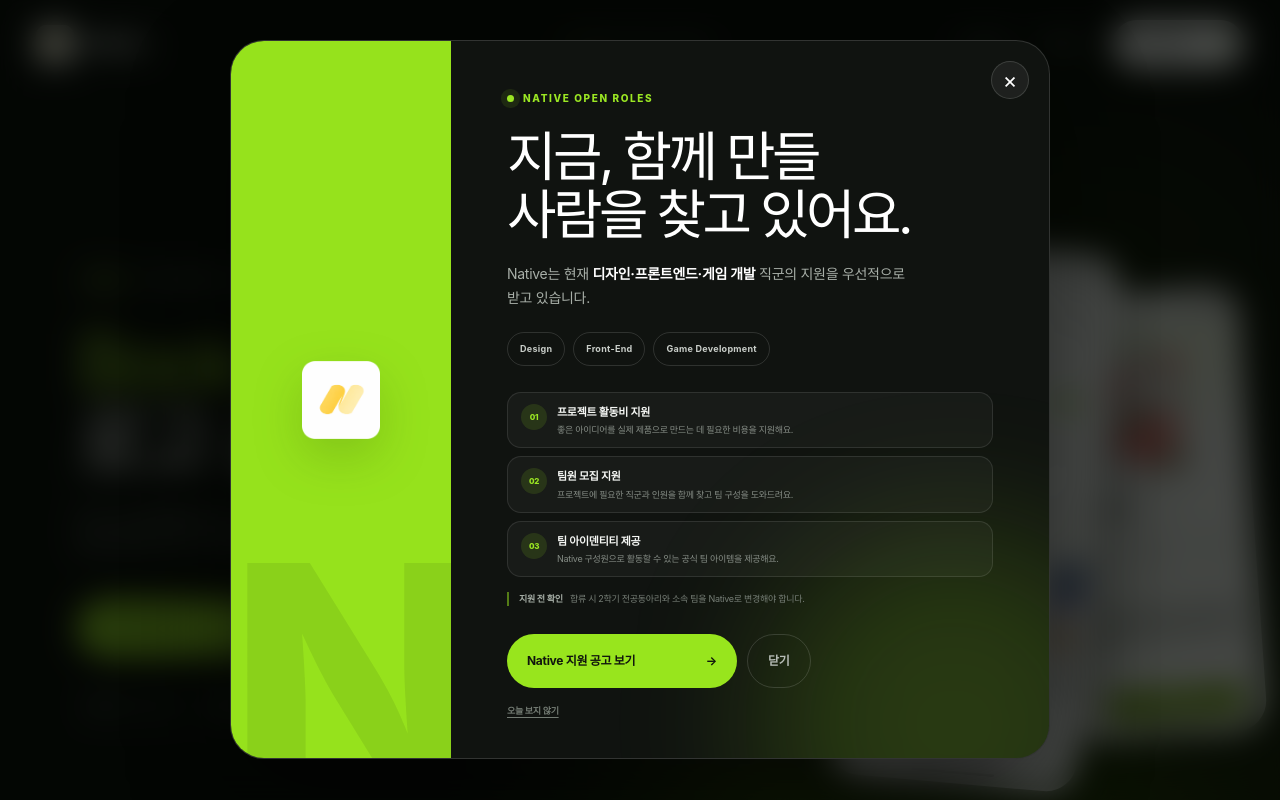
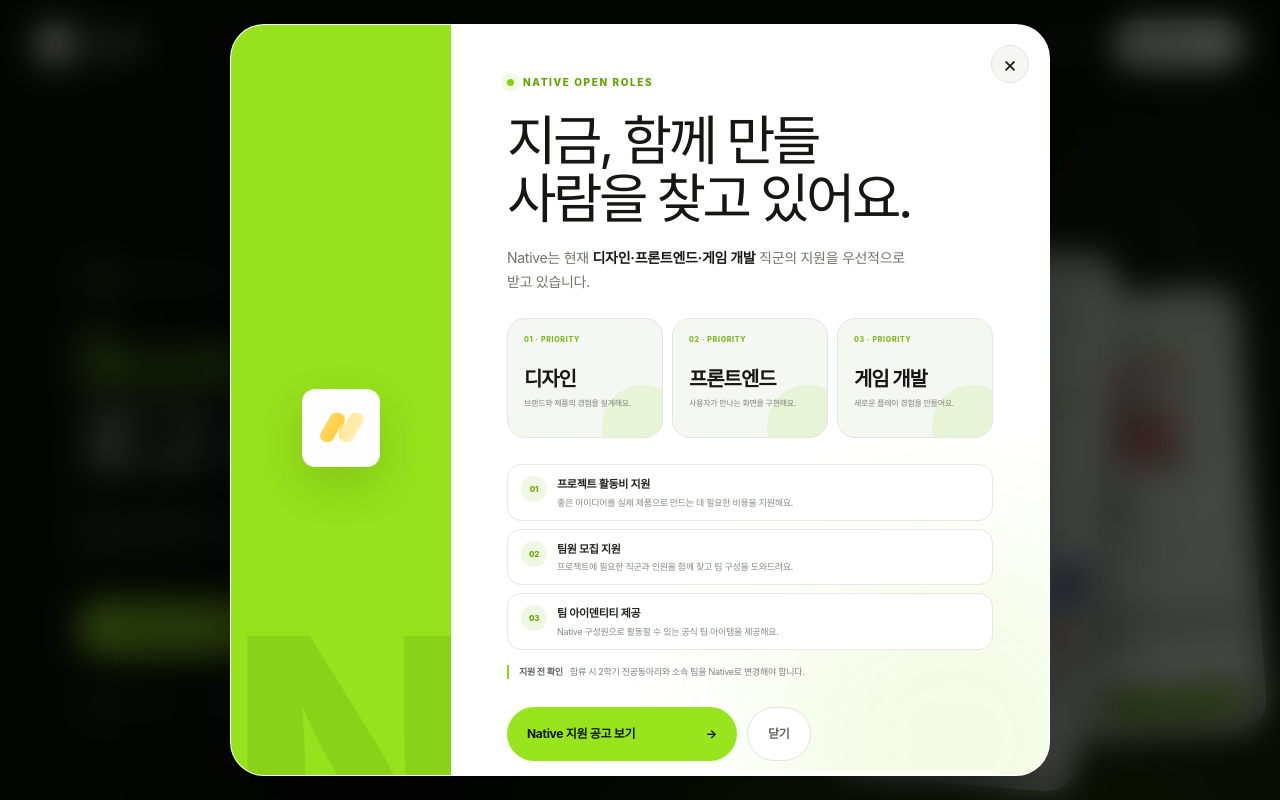
Before and after one commit to team-native/native-official-web, a Next.js app: page /book-on-logo-contest in a window 1280 px wide. Shown: the top 800 px of the page. Built offline with nearby package versions, Linux system fonts and the light colour scheme.

Commit message:
style: brighten recruitment popup roles

```diff
--- a/app/book-on-logo-contest/contest.css
+++ b/app/book-on-logo-contest/contest.css
@@ -384,48 +384,59 @@
 .recruit-popup {
   position: relative;
   width: min(820px, 100%);
-  overflow: hidden;
+  max-height: calc(100svh - 48px);
+  overflow: auto;
   display: grid;
   grid-template-columns: 220px minmax(0, 1fr);
   border: 1px solid rgba(255,255,255,.14);
   border-radius: 34px;
-  background: #101310;
-  color: #fff;
+  background: #fff;
+  color: #141714;
   box-shadow: 0 35px 100px rgba(0,0,0,.48);
   animation: recruit-popup-in .42s cubic-bezier(.2,.8,.2,1) both;
 }
-.recruit-popup::before { content: ""; position: absolute; inset: auto -100px -160px auto; width: 390px; height: 390px; border-radius: 50%; background: rgba(151,229,28,.18); filter: blur(70px); pointer-events: none; }
-.recruit-popup-close { position: absolute; z-index: 3; top: 20px; right: 20px; width: 38px; height: 38px; border: 1px solid rgba(255,255,255,.14); border-radius: 50%; background: rgba(255,255,255,.06); color: #fff; font-size: 22px; line-height: 1; cursor: pointer; transition: .2s ease; }
-.recruit-popup-close:hover { border-color: rgba(255,255,255,.3); background: rgba(255,255,255,.12); transform: rotate(5deg); }
+.recruit-popup::before { content: ""; position: absolute; inset: auto -100px -160px auto; width: 390px; height: 390px; border-radius: 50%; background: rgba(151,229,28,.11); filter: blur(70px); pointer-events: none; }
+.recruit-popup-close { position: absolute; z-index: 3; top: 20px; right: 20px; width: 38px; height: 38px; border: 1px solid #dfe3dd; border-radius: 50%; background: #f6f7f5; color: #171a17; font-size: 22px; line-height: 1; cursor: pointer; transition: .2s ease; }
+.recruit-popup-close:hover { border-color: #cbd1c8; background: #edf0eb; transform: rotate(5deg); }
 .recruit-popup-mark { position: relative; grid-row: 1 / 3; min-height: 610px; overflow: hidden; display: grid; place-items: center; background: #96e21c; }
 .recruit-popup-mark::before { content: "N"; position: absolute; right: -30px; bottom: -90px; color: rgba(11,16,8,.08); font-size: 330px; font-weight: 850; line-height: 1; }
 .recruit-popup-mark > img { position: relative !important; width: 78px !important; height: 78px !important; object-fit: contain; filter: drop-shadow(0 18px 24px rgba(48,78,5,.2)); }
 .recruit-popup-copy { position: relative; z-index: 1; padding: 50px 56px 28px; }
-.recruit-popup-copy > small { display: flex; align-items: center; gap: 9px; color: #9be723; font-size: 10px; font-weight: 800; letter-spacing: .16em; }
-.recruit-popup-copy > small i { width: 7px; height: 7px; border-radius: 50%; background: #9be723; box-shadow: 0 0 0 6px rgba(155,231,35,.1); }
+.recruit-popup-copy > small { display: flex; align-items: center; gap: 9px; color: #63a300; font-size: 10px; font-weight: 800; letter-spacing: .16em; }
+.recruit-popup-copy > small i { width: 7px; height: 7px; border-radius: 50%; background: #82cf0d; box-shadow: 0 0 0 6px rgba(130,207,13,.1); }
 .recruit-popup-copy h2 { margin: 22px 0 18px; font-size: clamp(38px, 4.2vw, 54px); line-height: 1.08; letter-spacing: -.065em; }
-.recruit-popup-copy p { max-width: 420px; margin: 0; color: #a8afa8; font-size: 14px; line-height: 1.72; }
-.recruit-popup-copy p b { color: #fff; font-weight: 700; }
-.recruit-popup-roles { margin-top: 22px; display: flex; flex-wrap: wrap; gap: 8px; }
-.recruit-popup-roles span { padding: 9px 12px; border: 1px solid rgba(255,255,255,.13); border-radius: 999px; color: #c9cec9; font-size: 9px; font-weight: 750; letter-spacing: .03em; }
+.recruit-popup-copy p { max-width: 420px; margin: 0; color: #6f766e; font-size: 14px; line-height: 1.72; }
+.recruit-popup-copy p b { color: #171a17; font-weight: 750; }
+.recruit-popup-roles { margin-top: 24px; display: grid; grid-template-columns: repeat(3, minmax(0, 1fr)); gap: 9px; }
+.recruit-popup-roles article { position: relative; min-height: 120px; padding: 16px; display: flex; align-items: flex-start; flex-direction: column; overflow: hidden; border: 1px solid #e2e6df; border-radius: 18px; background: #f5f7f3; cursor: default; opacity: 0; animation: recruit-role-in .5s cubic-bezier(.2,.8,.2,1) forwards; transition: border-color .25s ease, box-shadow .25s ease, transform .25s ease; }
+.recruit-popup-roles article:nth-child(2) { animation-delay: .08s; }
+.recruit-popup-roles article:nth-child(3) { animation-delay: .16s; }
+.recruit-popup-roles article::after { content: ""; position: absolute; right: -22px; bottom: -30px; width: 82px; height: 82px; border-radius: 50%; background: rgba(137,216,17,.12); transition: transform .35s ease; }
+.recruit-popup-roles article:hover { border-color: #b9d990; box-shadow: 0 16px 30px rgba(52,75,22,.1); transform: translateY(-6px); }
+.recruit-popup-roles article:hover::after { transform: scale(1.45); }
+.recruit-popup-roles article small { color: #79b91a; font-size: 7px; font-weight: 850; letter-spacing: .1em; }
+.recruit-popup-roles article b { position: relative; z-index: 1; margin-top: 22px; color: #151815; font-size: 20px; line-height: 1.1; letter-spacing: -.055em; }
+.recruit-popup-roles article span { position: relative; z-index: 1; margin-top: 8px; color: #7d847b; font-size: 8px; line-height: 1.45; }
 .recruit-popup-benefits { margin-top: 26px; display: grid; gap: 8px; }
-.recruit-popup-benefits > div { padding: 11px 13px; display: grid; grid-template-columns: 26px 1fr; gap: 10px; align-items: start; border: 1px solid rgba(255,255,255,.1); border-radius: 14px; background: rgba(255,255,255,.035); }
-.recruit-popup-benefits i { width: 26px; height: 26px; display: grid; place-items: center; border-radius: 50%; background: rgba(151,229,28,.13); color: #9be723; font-size: 8px; font-style: normal; font-weight: 850; }
+.recruit-popup-benefits > div { padding: 11px 13px; display: grid; grid-template-columns: 26px 1fr; gap: 10px; align-items: start; border: 1px solid #e5e8e3; border-radius: 14px; background: #fff; transition: background .2s ease, transform .2s ease; }
+.recruit-popup-benefits > div:hover { background: #f8faf6; transform: translateX(4px); }
+.recruit-popup-benefits i { width: 26px; height: 26px; display: grid; place-items: center; border-radius: 50%; background: #eff8e2; color: #69a90a; font-size: 8px; font-style: normal; font-weight: 850; }
 .recruit-popup-benefits span { display: grid; gap: 3px; }
-.recruit-popup-benefits b { color: #f5f7f4; font-size: 11px; }
+.recruit-popup-benefits b { color: #202420; font-size: 11px; }
 .recruit-popup-benefits small { color: #858c85; font-size: 9px; line-height: 1.45; }
-.recruit-popup-notice { margin-top: 15px !important; padding-left: 10px; border-left: 2px solid rgba(151,229,28,.5); color: #777f77 !important; font-size: 9px !important; line-height: 1.55 !important; }
-.recruit-popup-notice b { margin-right: 5px; color: #a5ada5 !important; }
+.recruit-popup-notice { margin-top: 15px !important; padding-left: 10px; border-left: 2px solid #8fd323; color: #7c837b !important; font-size: 9px !important; line-height: 1.55 !important; }
+.recruit-popup-notice b { margin-right: 5px; color: #5f665f !important; }
 .recruit-popup-actions { position: relative; z-index: 2; grid-column: 2; padding: 0 56px 36px; display: flex; flex-wrap: wrap; align-items: center; gap: 10px; }
 .recruit-popup-actions a, .recruit-popup-actions button { height: 54px; padding: 0 20px; display: flex; align-items: center; justify-content: center; border-radius: 999px; font-size: 12px; font-weight: 750; cursor: pointer; transition: transform .22s ease, background .22s ease; }
 .recruit-popup-actions a { min-width: 230px; justify-content: space-between; background: #98e51d; color: #10150d; }
 .recruit-popup-actions a:hover { transform: translateY(-3px); }
-.recruit-popup-actions button { border: 1px solid rgba(255,255,255,.14); background: transparent; color: #b8beb8; }
-.recruit-popup-actions button:hover { background: rgba(255,255,255,.07); transform: translateY(-3px); }
-.recruit-popup-actions .recruit-popup-today { width: 100%; height: 24px; padding: 0; justify-content: flex-start; border: 0; border-radius: 0; color: #737b73; font-size: 9px; font-weight: 650; text-decoration: underline; text-underline-offset: 3px; }
-.recruit-popup-actions .recruit-popup-today:hover { background: transparent; color: #b7beb7; transform: none; }
+.recruit-popup-actions button { border: 1px solid #dfe4dc; background: #fff; color: #60675f; }
+.recruit-popup-actions button:hover { background: #f3f5f1; transform: translateY(-3px); }
+.recruit-popup-actions .recruit-popup-today { width: 100%; height: 24px; padding: 0; justify-content: flex-start; border: 0; border-radius: 0; color: #8c938b; font-size: 9px; font-weight: 650; text-decoration: underline; text-underline-offset: 3px; }
+.recruit-popup-actions .recruit-popup-today:hover { background: transparent; color: #4d544c; transform: none; }
 @keyframes recruit-backdrop-in { from { opacity: 0; } to { opacity: 1; } }
 @keyframes recruit-popup-in { from { opacity: 0; transform: translateY(24px) scale(.97); } to { opacity: 1; transform: translateY(0) scale(1); } }
+@keyframes recruit-role-in { from { opacity: 0; transform: translateY(18px) scale(.96); } to { opacity: 1; transform: translateY(0) scale(1); } }
 
 @media (max-width: 700px) {
   .recruit-popup-backdrop { padding: 16px; }
@@ -437,6 +448,9 @@
   .recruit-popup-copy h2 { margin-block: 18px; font-size: 38px; }
   .recruit-popup-copy p { font-size: 12px; }
   .recruit-popup-roles { margin-top: 20px; }
+  .recruit-popup-roles { grid-template-columns: 1fr; }
+  .recruit-popup-roles article { min-height: 96px; }
+  .recruit-popup-roles article b { margin-top: 14px; }
   .recruit-popup-actions { grid-column: 1; padding: 0 26px 30px; align-items: stretch; flex-direction: column; }
   .recruit-popup-actions a, .recruit-popup-actions button { width: 100%; }
   .recruit-popup-actions .recruit-popup-today { align-items: center; justify-content: center; }
@@ -444,5 +458,5 @@
 }
 
 @media (prefers-reduced-motion: reduce) {
-  .recruit-popup-backdrop, .recruit-popup { animation: none; }
+  .recruit-popup-backdrop, .recruit-popup, .recruit-popup-roles article { opacity: 1; animation: none; }
 }
--- a/app/book-on-logo-contest/page.tsx
+++ b/app/book-on-logo-contest/page.tsx
@@ -161,7 +161,11 @@
               <small><i /> NATIVE OPEN ROLES</small>
               <h2 id="recruit-popup-title">지금, 함께 만들<br />사람을 찾고 있어요.</h2>
               <p>Native는 현재 <b>디자인·프론트엔드·게임 개발</b> 직군의 지원을 우선적으로 받고 있습니다.</p>
-              <div className="recruit-popup-roles" aria-label="우선 모집 직군"><span>Design</span><span>Front-End</span><span>Game Development</span></div>
+              <div className="recruit-popup-roles" aria-label="우선 모집 직군">
+                <article><small>01 · PRIORITY</small><b>디자인</b><span>브랜드와 제품의 경험을 설계해요.</span></article>
+                <article><small>02 · PRIORITY</small><b>프론트엔드</b><span>사용자가 만나는 화면을 구현해요.</span></article>
+                <article><small>03 · PRIORITY</small><b>게임 개발</b><span>새로운 플레이 경험을 만들어요.</span></article>
+              </div>
               <div className="recruit-popup-benefits" aria-label="Native 활동 혜택">
                 <div><i>01</i><span><b>프로젝트 활동비 지원</b><small>좋은 아이디어를 실제 제품으로 만드는 데 필요한 비용을 지원해요.</small></span></div>
                 <div><i>02</i><span><b>팀원 모집 지원</b><small>프로젝트에 필요한 직군과 인원을 함께 찾고 팀 구성을 도와드려요.</small></span></div>
```
